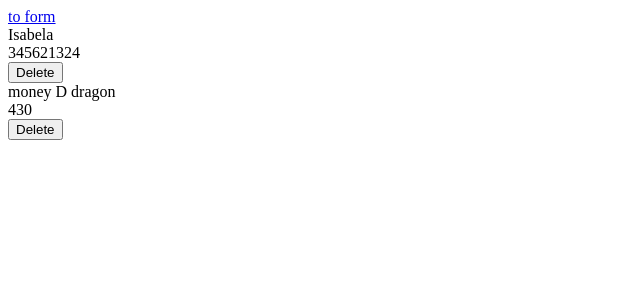
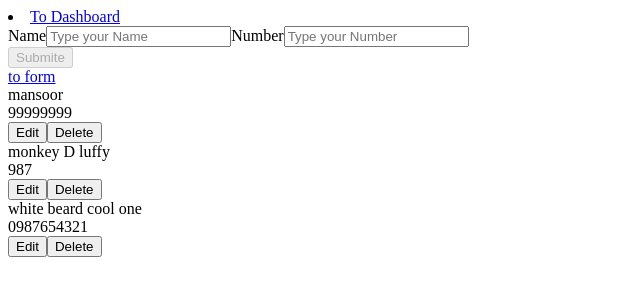
Before and after one commit to ManSOorcode/react-redux-thunk, a React (Vite) app: page /data in a window 1280 px wide. Shown: the top 300 px of the page, without its empty margins (0-640 px from the left). Built offline with nearby package versions, Linux system fonts and the light colour scheme; no server answers; data requests are answered from the project's data file.

Commit message:
✨ feat: introduce edit functionality finally

```diff
--- a/db.json
+++ b/db.json
@@ -1,14 +1,19 @@
 {
   "contacts": [
     {
-      "id": 4,
-      "name": "Isabela",
-      "number": "345621324"
+      "id": "lnudyg3t-fqpmk",
+      "name": "mansoor",
+      "number": "99999999"
     },
     {
-      "name": "money D dragon",
-      "number": "430",
-      "id": 5
+      "id": "lnudz2xz-o75m1",
+      "name": "monkey D luffy",
+      "number": "987"
+    },
+    {
+      "id": "lnudzez5-ddkfu",
+      "name": "white beard cool one",
+      "number": "0987654321"
     }
   ]
 }
--- a/src/App.jsx
+++ b/src/App.jsx
@@ -12,29 +12,27 @@ import Singup from "./component/signup/Signup";
 import { auth } from "./component/auth/firebaseAuth";
 
 function App() {
-  const result = useSelector((state) => state.result);
-  const [userName, setuserName] = useState("");
-
   const dispatch = useDispatch();
 
   useEffect(() => {
     dispatch(fetchUserData());
-
-    const unsubscribe = auth.onAuthStateChanged((user) => {
-      if (user) setuserName(user.displayName);
-      else setuserName("");
-    });
-
-    return () => unsubscribe();
   }, [dispatch]);
 
   return (
     <Routes>
-      <Route path="/" element={<Dashboard name={userName} />} />
+      <Route path="/" element={<Dashboard />} />
       <Route path="/login" element={<Login />} />
       <Route path="/singup" element={<Singup />} />
-      <Route path="/form" element={<UserForm />} />
-      <Route path="/data" element={<UserData contacts={result} />} />
+      {/* <Route path="/form" element={} /> */}
+      <Route
+        path="/data"
+        element={
+          <>
+            <UserForm />
+            <UserData />{" "}
+          </>
+        }
+      />
     </Routes>
   );
 }
--- a/src/component/UserData.jsx
+++ b/src/component/UserData.jsx
@@ -1,23 +1,31 @@
 /* eslint-disable react/prop-types */
-import { useDispatch } from "react-redux";
+import { useDispatch, useSelector } from "react-redux";
 import { Link } from "react-router-dom";
-import { deleteUserData } from "../store/action";
+import { deleteUserData, editeFailure } from "../store/action";
 
-const UserData = ({ contacts }) => {
+const UserData = () => {
+  const { result, isLoading, error } = useSelector((state) => state.universal);
   const dispacth = useDispatch();
   const deleteHandler = (id) => {
     dispacth(deleteUserData(id));
   };
+  const editHandler = (data) => {
+    dispacth(editeFailure(data));
+  };
+
+  console.log(result);
   return (
     <>
       <Link to="/form" relative="path">
         to form
       </Link>
-
-      {contacts.map((contact, i) => (
+      {isLoading && <p>loading user data ...</p>}
+      {error && <p>{error}</p>}
+      {result.map((contact, i) => (
         <div key={i}>
           <div>{contact.name}</div>
           <div>{contact.number}</div>
+          <button onClick={() => editHandler(contact)}>Edit</button>
           <button onClick={() => deleteHandler(contact.id)}>Delete</button>
         </div>
       ))}
--- a/src/component/UserForm.jsx
+++ b/src/component/UserForm.jsx
@@ -1,6 +1,6 @@
-import { useState } from "react";
-import { useDispatch } from "react-redux";
-import { postUserData } from "../store/action";
+import { useEffect, useState } from "react";
+import { useDispatch, useSelector } from "react-redux";
+import { postUserData, putUserData } from "../store/action";
 import { Link, useNavigate } from "react-router-dom";
 
 const UserForm = () => {
@@ -9,35 +9,123 @@ const UserForm = () => {
     number: "",
   });
 
+  const { isEditForm, editValue, ...rest } = useSelector(
+    (state) => state.universal
+  );
+
   const navigate = useNavigate();
 
   const dispatch = useDispatch();
 
+  useEffect(() => {
+    console.log(editValue);
+    if (editValue.length !== 0) {
+      setUserContact((prev) => ({
+        ...prev,
+        name: editValue.name,
+        number: editValue.number,
+        id: editValue.id,
+      }));
+    }
+  }, [editValue]);
+
+  //uniq id generator function
+  function generateUniqueId() {
+    const timestamp = Date.now().toString(36); // Convert current timestamp to base36
+    const randomStr = Math.random().toString(36).substr(2, 5); // Generate a random string
+    return `${timestamp}-${randomStr}`;
+  }
+
+  const uniqueId = generateUniqueId();
+
   const changehandler = (key, value) => {
+    console.log(value);
+    return setUserContact((prev) => {
+      return { ...prev, [key]: value, id: uniqueId };
+    });
+  };
+
+  const edithandler = (key, value) => {
     return setUserContact((prev) => {
       return { ...prev, [key]: value };
+    });
+  };
+
+  const enterNameBlurHandler = () => {};
+
+  const enterNumberBlurHandler = () => {};
+
+  let formIsValid = false;
+
+  if (userContact.name && userContact.number) {
+    formIsValid = true;
+  }
+
+  const submitEditHandler = (e) => {
+    e.preventDefault();
+    console.log(userContact);
+    if (userContact.name && userContact.number) {
+      dispatch(putUserData(userContact));
+    }
+
+    formIsValid = false;
+
+    setUserContact({
+      name: "",
+      number: "",
     });
   };
 
   const submitHandler = (e) => {
     e.preventDefault();
 
+    if (userContact.name && userContact.number) {
+      dispatch(postUserData(userContact));
+    }
+
+    formIsValid = false;
+
     setUserContact({
       name: "",
       number: "",
     });
 
-    if (userContact.name && userContact.number) {
-      dispatch(postUserData(userContact));
-      navigate("/data");
-    }
+    // navigate("/data");
   };
 
   return (
     <>
       <li>
         <Link to="/">To Dashboard</Link>
-      </li>{" "}
+      </li>
+      {isEditForm && (
+        <form onSubmit={submitEditHandler}>
+          <div>
+            <label>Name</label>
+            <input
+              value={userContact.name}
+              type="text"
+              placeholder="Type your Name"
+              onChange={(e) => edithandler("name", e.target.value)}
+              // onBlur={enterNameBlurHandler}
+            />
+            {/* {nameInputIsInvalid && (
+            <p>Input Field must not be less than 2 character 'name'</p>
+          )} */}
+            <label>Number</label>
+            <input
+              value={userContact.number}
+              type="number"
+              placeholder="Type your Number"
+              onChange={(e) => edithandler("number", e.target.value)}
+              // onBlur={enterNumberBlurHandler}
+            />
+            {/* {numberInputIsInvalid && <p>number must be in 10 digit</p>} */}
+          </div>
+          <button disabled={!formIsValid}>Edit</button>
+        </form>
+      )}
+      {!isEditForm && (
         <form onSubmit={submitHandler}>
           <div>
             <label>Name</label>
@@ -46,17 +134,24 @@ const UserForm = () => {
               type="text"
               placeholder="Type your Name"
               onChange={(e) => changehandler("name", e.target.value)}
+              onBlur={enterNameBlurHandler}
             />
+            {/* {nameInputIsInvalid && (
+            <p>Input Field must not be less than 2 character 'name'</p>
+          )} */}
             <label>Number</label>
             <input
               value={userContact.number}
               type="number"
               placeholder="Type your Number"
               onChange={(e) => changehandler("number", e.target.value)}
+              onBlur={enterNumberBlurHandler}
             />
+            {/* {numberInputIsInvalid && <p>number must be in 10 digit</p>} */}
           </div>
-        <button>Click</button>
+          <button disabled={!formIsValid}>Submite</button>
         </form>
+      )}
     </>
   );
 };
--- a/src/component/login/Login.jsx
+++ b/src/component/login/Login.jsx
@@ -16,7 +16,7 @@ const Login = () => {
     const emailInput = emailInputHandler.current.value;
     const passInput = passInputHandler.current.value;
 
-    const key = "AIzaSyDATc-65KdaRxfBWjCsZI1NsMqTIRFuaJM";
+    // const key = "AIzaSyDATc-65KdaRxfBWjCsZI1NsMqTIRFuaJM";
 
     console.log(emailInput, passInput);
 
@@ -34,9 +34,11 @@ const Login = () => {
       }
     )
       .then((res) => {
-        console.log(res);
-        if (res.ok) navigate("/form");
+        res.json();
+        // if (res.ok) navigate("/form");
+        if (res.ok) navigate("/data");
       })
+      .then((data) => console.log(data))
       .catch((err) => {
         console.log(err.message);
       });
--- a/src/store/action.js
+++ b/src/store/action.js
@@ -28,10 +28,16 @@ export const fetchUserData = () => {
     try {
       const response = await fetch("http://localhost:3000/contacts");
       const data = await response.json();
-      // console.log(data);
       dispatch(fetchSucess(data));
     } catch (error) {
-      dispatch(fetchFailure(error));
+      dispatch(
+        fetchFailure(
+          error.message.slice(
+            0,
+            error.message.indexOf("o", error.message.indexOf("o") + 1)
+          )
+        )
+      );
     }
   };
 };
@@ -61,7 +67,6 @@ export const postUserData = (contacts) => {
   return async (dispatch) => {
     dispatch(postInit());
     try {
-      // const response = await fetch("https://dummyjson.com/products");
       const response = await fetch("http://localhost:3000/contacts", {
         method: "POST",
         headers: {
@@ -70,12 +75,20 @@ export const postUserData = (contacts) => {
         body: JSON.stringify(contacts),
       });
       const data = await response.json();
-
-      // console.log(data.response.json());
       console.log(data);
       dispatch(postSucess(data));
     } catch (error) {
-      dispatch(postFailure(error));
+      console.log(error.message);
+      dispatch(
+        postFailure(
+          error.message
+            .slice(
+              0,
+              error.message.indexOf("o", error.message.indexOf("o") + 1)
+            )
+            .replace("fetch", "post")
+        )
+      );
     }
   };
 };
@@ -107,10 +120,81 @@ export const deleteUserData = (id) => {
       const response = await fetch(`http://localhost:3000/contacts/${id}`, {
         method: "DELETE",
       });
-
+      if (!response.ok) {
+        throw new Error("Failed to Delete contact");
+      }
       dispatch(fetchUserData());
     } catch (error) {
-      dispatch(deleteFailure(error));
+      dispatch(
+        deleteFailure(
+          error.message
+          // .slice(
+          //   0,
+          //   error.message.indexOf("o", error.message.indexOf("o") + 1)
+          // )
+          // .replace("fetch", "delete")
+        )
+      );
     }
   };
 };
+
+export const editeFailure = (data) => {
+  return {
+    type: actionTypes.EDITE_DATA_SEND,
+    payload: data,
+  };
+};
+
+export const putInit = () => {
+  return {
+    type: actionTypes.POST_DATA_INIT,
+  };
+};
+
+export const putSuccess = () => {
+  return {
+    type: actionTypes.POST_DATA_SUCCESS,
+  };
+};
+
+export const putFailure = (error) => {
+  return {
+    type: actionTypes.PUT_DATA_FAILURE,
+    payload: error,
+  };
+};
+
+export const putUserData = (contact) => {
+  console.log(contact.id);
+  console.log(contact);
+  return async (dispatch) => {
+    dispatch(putInit());
+    try {
+      const response = await fetch(
+        `http://localhost:3000/contacts/${contact.id}`,
+        {
+          method: "PUT",
+          body: JSON.stringify({
+            id: contact.id,
+            name: contact.name,
+            number: contact.number,
+          }),
+          headers: {
+            "Content-Type": "application/json",
+          },
+        }
+      );
+      // dispatch(putSuccess());
+      // const data = await response.json();
+      // console.log(response);
+      // console.log(data);
+      if (!response.ok) {
+        throw new Error("Failed to update contact");
+      }
+      dispatch(fetchUserData());
+    } catch (error) {
+      dispatch(putFailure(error.message));
+    }
+  };
+};
--- a/src/store/actionTypes.js
+++ b/src/store/actionTypes.js
@@ -12,3 +12,10 @@ export const POST_DATA_FAILURE = "POST_DATA_FAILURE";
 export const DELETE_DATA_INIT = "DELETE_DATA_INIT";
 export const DELETE_DATA_SUCCESS = "DELETE_DATA_SUCCESS";
 export const DELETE_DATA_FAILURE = "DELETE_DATA_FAILURE";
+
+export const EDITE_DATA_SEND = "EDITE_DATA_SEND";
+
+//action type for put
+export const PUT_DATA_INIT = "PUT_DATA_INIT";
+export const PUT_DATA_SUCCESS = "PUT_DATA_SUCCESS";
+export const PUT_DATA_FAILURE = "PUT_DATA_FAILURE";
--- a/src/store/store.js
+++ b/src/store/store.js
@@ -4,6 +4,6 @@ import thunk from "redux-thunk";
 import { userReducer } from "./reducer";
 import { composeWithDevTools } from "@redux-devtools/extension";
 export const store = configureStore(
-  { reducer: userReducer },
+  { reducer: { universal: userReducer } },
   composeWithDevTools(applyMiddleware(thunk))
 );
```
Also changed, not shown: src/store/reducer.js (+33 -4 lines). Lines whose indentation alone changed are shown as unchanged.
